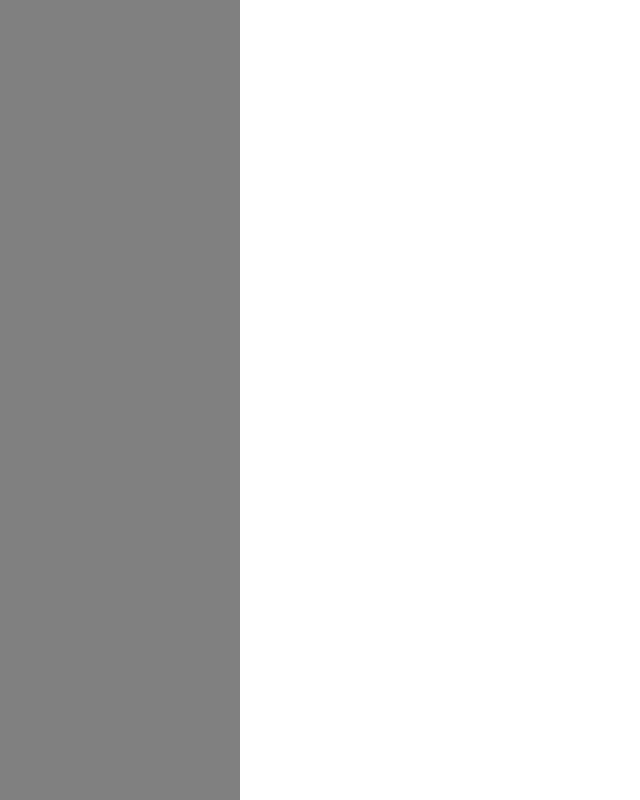
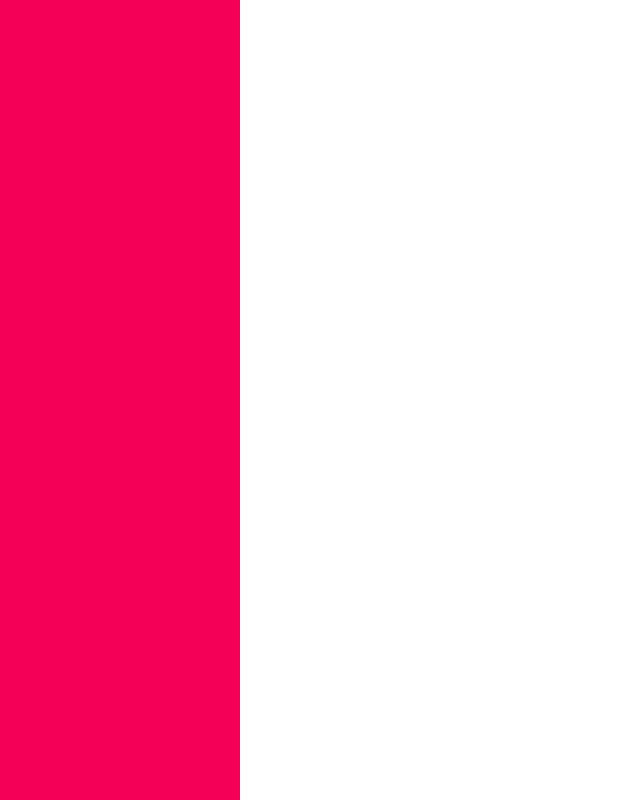
Before and after one commit to SlickJacket/The_Work_Track_App, a Next.js app in the folder work-track-frontend/: page /projects in a window 1280 px wide. Shown: the whole page, without its empty margins (0-640 px from the left). Built offline with nearby package versions, Linux system fonts and the light colour scheme.

Commit message:
updated theme secondary to the soft black, and changed background color of side panel to that black

```diff
--- a/work-track-frontend/components/sidePanel.js
+++ b/work-track-frontend/components/sidePanel.js
@@ -4,7 +4,7 @@ import Box from "@material-ui/core/Box";
 
 const useStyles = makeStyles((theme) => ({
   sidePanel: {
-    backgroundColor: "grey",
+    backgroundColor: theme.palette.secondary.main,
     width: "240px",
     position: "absolute",
     top: "0",
--- /dev/null
+++ b/work-track-frontend/next.config.js
@@ -0,0 +1,5 @@
+module.exports = {
+  env: {
+    REACT_APP_API_URL: "http://localhost:3000/",
+  },
+};
--- a/work-track-frontend/package.json
+++ b/work-track-frontend/package.json
@@ -9,6 +9,8 @@
   },
   "dependencies": {
     "@material-ui/core": "^4.11.0",
+    "@material-ui/icons": "^4.9.1",
+    "@material-ui/styles": "^4.10.0",
     "next": "9.5.4",
     "react": "16.13.1",
     "react-dom": "16.13.1"
--- a/work-track-frontend/src/theme.js
+++ b/work-track-frontend/src/theme.js
@@ -8,7 +8,7 @@ const theme = createMuiTheme({
       main: "#ff6f00",
     },
     secondary: {
-      main: "#19857b",
+      main: "#404040",
     },
     error: {
       main: red.A400,
```
Also changed, not shown: 1 other file (tests, documents, lock files or other folders).
